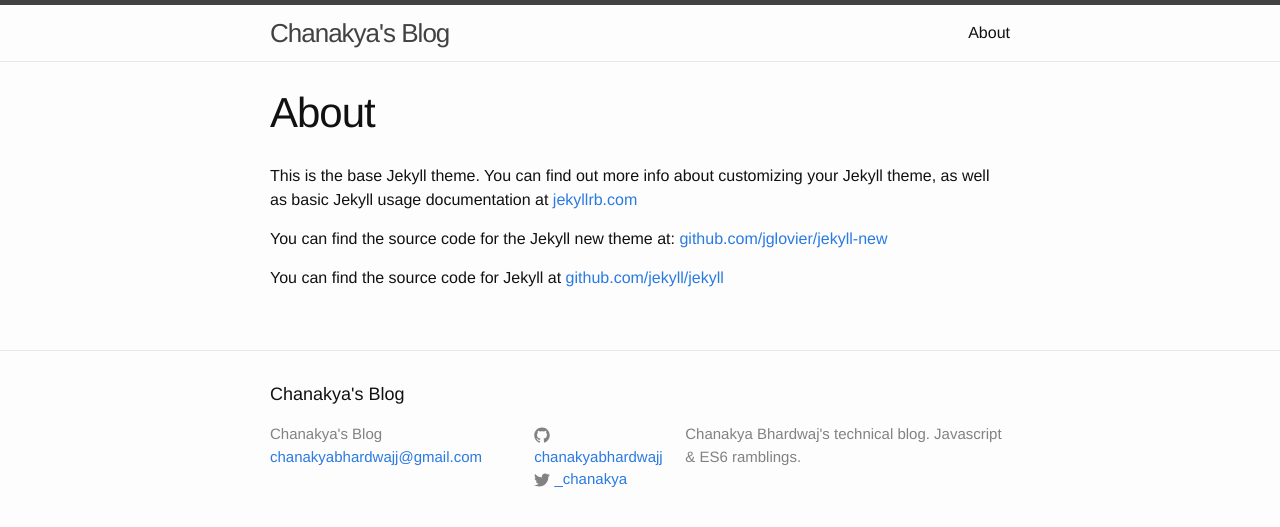
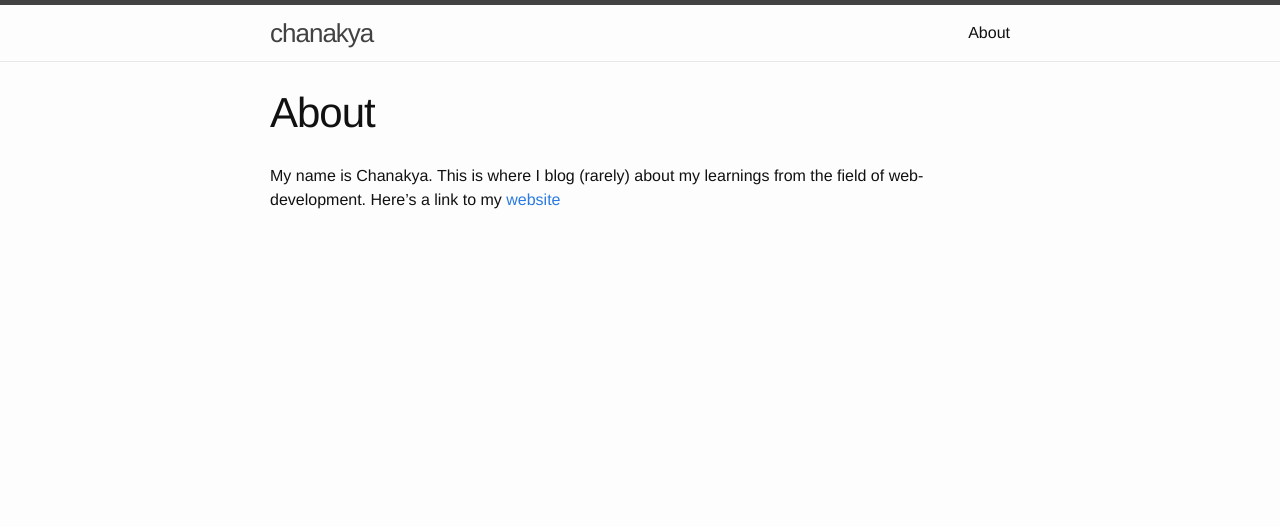
Before and after one commit to chanakyabhardwajj/chanakyabhardwajj.github.io, a Jekyll site: the page built from about.md, in a window 1280 px wide. Shown: the top 527 px of the page. Built offline with Jekyll 4.4.1, drawn with Linux system fonts in a browser that asks for light colours.

```diff
--- a/_config.yml
+++ b/_config.yml
@@ -1,11 +1,15 @@
 # Site settings
-title: Chanakya's Blog
+title: chanakya
 email: chanakyabhardwajj@gmail.com
 description: Chanakya Bhardwaj's technical blog. Javascript & ES6 ramblings.
-baseurl: "" # the subpath of your site, e.g. /blog/
-url: "http://chanakyabhardwajj.com" # the base hostname & protocol for your site
-twitter_username: _chanakya
-github_username:  chanakyabhardwajj
+baseurl: ""
+url: "http://chanakyabhardwajj.com"
+github_username: chanakyabhardwajj
 
 # Build settings
 markdown: kramdown
+
+#Outputting
+permalink:     /:title
+paginate_path: /page:num
+timezone:      null
--- a/_layouts/default.html
+++ b/_layouts/default.html
@@ -13,7 +13,7 @@
       </div>
     </div>
 
-    {% include footer.html %}
+    <!-- {% include footer.html %} -->
 
   </body>
 
--- a/about.md
+++ b/about.md
@@ -3,9 +3,6 @@ layout: page
 title: About
 permalink: /about/
 ---
-
-This is the base Jekyll theme. You can find out more info about customizing your Jekyll theme, as well as basic Jekyll usage documentation at [jekyllrb.com](http://jekyllrb.com/)
-
-You can find the source code for the Jekyll new theme at: [github.com/jglovier/jekyll-new](https://github.com/jglovier/jekyll-new)
-
-You can find the source code for Jekyll at [github.com/jekyll/jekyll](https://github.com/jekyll/jekyll)
+My name is Chanakya.
+This is where I blog (rarely) about my learnings from the field of web-development.
+Here's a link to my [website](http://chanakyabhardwajj.com/)
```
Also changed, not shown: _posts/2015-08-11-es6-collections.markdown (added, +73 -0 lines), _posts/2015-08-11-welcome-to-jekyll.markdown (deleted, +0 -25 lines).
